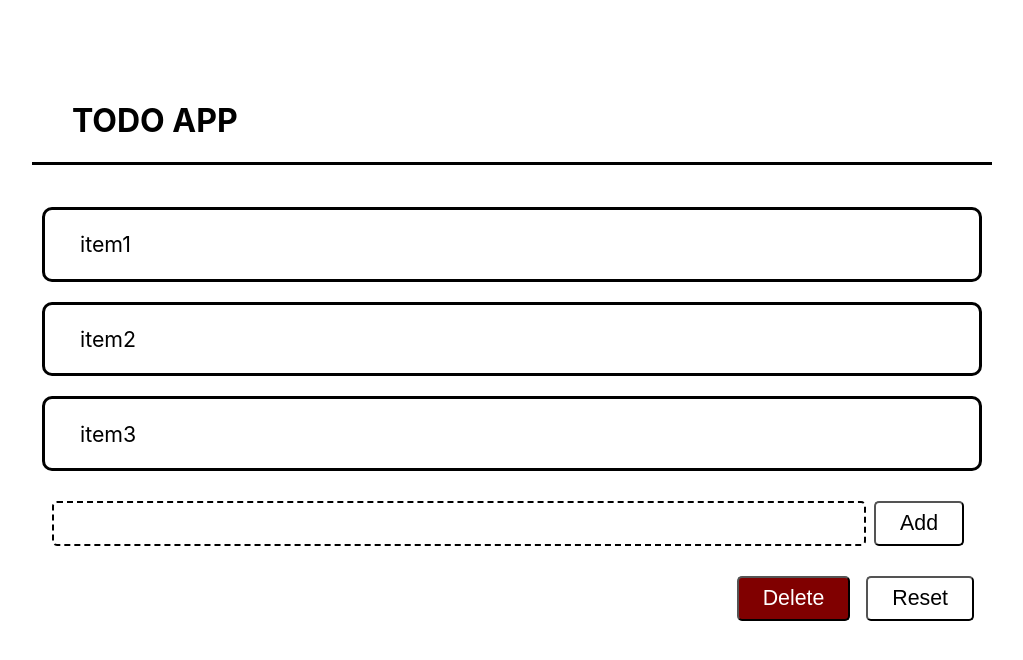
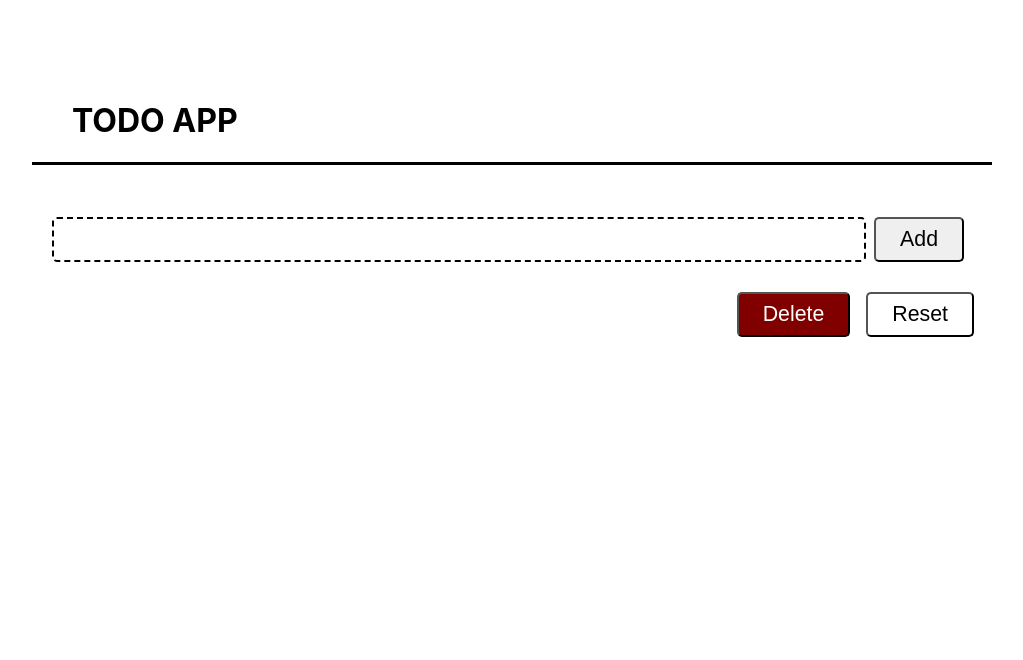
Before and after one commit to dreiki/todo-ts-1, a React (Vite) app: page / in a window 1280 px wide. Shown: the top 660 px of the page, without its empty margins (128-1151 px from the left). Built offline with nearby package versions, Linux system fonts and the light colour scheme.

Commit message:
naming convention fixes & no more sample data on start

```diff
--- a/src/Todo.css
+++ b/src/Todo.css
@@ -1,4 +1,4 @@
-.TodoContainer {
+.todo-container {
     display: flex;
     flex-direction: row;
     border: solid ;
@@ -7,47 +7,47 @@
     margin: 10px;
 }
 
-.InputContainer {
+.input-container {
     display: flex;
     flex-direction: row;
     padding: 10px;
     margin: 10px;
 }
 
-.ItemDesc {
+.item-description {
     padding-left: 10px;
     font-size: 16pt;
 }
 
-.Checked {
+.checked {
     text-decoration: line-through;
     color: white;
     text-decoration-color: white;
 
 }
 
-.Selected {
+.selected {
     background-color: black;
 }
 
-.Todo {
+.todo-app-container {
     display: flex;
     flex-direction:column;
     margin: 0 10rem;
     margin-top: 5rem;
 }
 
-.ButtonGroup {
+.button-group {
     display: flex;
     margin: 10px;
     justify-content: end;
 }
 
-.Normal {
+.normal-button {
     background-color: white;
 }
 
-.Deleter {
+.danger-button {
     background-color: maroon;
     color: white;
 }
@@ -64,7 +64,7 @@ button:active {
     color: white;
 }
 
-.InvisibleInput {
+.input-field {
     background-color: white;
     border-radius: 5px;
     border-style: dashed;
@@ -74,7 +74,7 @@ button:active {
     flex: auto;
 }
 
-.Header {
+.app-header {
     padding: 0 2.5rem;
     margin-bottom: 2rem;
     border-color: black;
--- a/src/Todo.tsx
+++ b/src/Todo.tsx
@@ -2,19 +2,19 @@ import { useEffect, useState } from 'react'
 import './Todo.css'
 
 function TodoItems(props) {
-    let checkedtoggle = (props.status) ? ["Checked","Selected"] : Array(2).fill("")
+    let checkedtoggle = (props.status) ? ["checked","selected"] : Array(2).fill("")
     return(
-        <div className={`TodoContainer ${checkedtoggle[1]}`} onClick={props.onClick}>
-            <p className={`ItemDesc ${checkedtoggle[0]}`}>{props.text}</p>
-        </div>
+            <div className={`todo-container ${checkedtoggle[1]}`} onClick={props.onClick}>
+                <p className={`item-description ${checkedtoggle[0]}`}>{props.text}</p>
+            </div>
     )
 }
 
 function TodoItemsInput(props) {
     return(
 
-        <div className={`InputContainer`}>
-            <input className="InvisibleInput" name="Input" value={props.value} onInput={props.onChange} onKeyDown={props.onKeyDown}></input>
+        <div className={`input-container`}>
+            <input className="input-field" name="Input" value={props.value} onInput={props.onChange} onKeyDown={props.onKeyDown}></input>
             <button className="Normal" onClick={props.onClick}>Add</button>
         </div>
     )
@@ -22,71 +22,71 @@ function TodoItemsInput(props) {
 
 function Todo() {
     // type DataFormat = {id:number,description:string,checked:boolean}
-    const originData = [
-        {id:1,description:"item1",checked:false},
-        {id:2,description:"item2",checked:false},
-        {id:3,description:"item3",checked:false},
-    ]
+    // const sampleData = [
+    //     {id:1,description:"item1",checked:false},
+    //     {id:2,description:"item2",checked:false},
+    //     {id:3,description:"item3",checked:false},
+    // ]
 
-    const [data,setData] = useState(originData)
+    const [data,setData] = useState([])
     const [input,setInput] = useState("")
 
 
-    function FlipCheck(...flipdata){
-        console.log(flipdata)
-        let temporaryFlipData=data
+    function flipCheck(...flipdata){
+        // console.log(flipdata)
+        let temporaryflipdata=data
         if (flipdata[0] === undefined) {
-            for (let i of temporaryFlipData) {
+            for (let i of temporaryflipdata) {
                 i.checked=false
             }
         } else {
-            temporaryFlipData[(flipdata[0]-1)].checked=flipdata[1]
+            temporaryflipdata[(flipdata[0]-1)].checked=flipdata[1]
         }
-        setData([...temporaryFlipData])
+        setData([...temporaryflipdata])
     }
 
-    function DeleteData(){
-        let temporaryFlipData=[]
+    function deleteData(){
+        let temporaryflipdata=[]
         let count=1
         for (let i of data) {
             if (i.checked === false) {
                 i.id = count
-                temporaryFlipData.push(i)
+                temporaryflipdata.push(i)
                 count++
             }
         }
-        console.log(temporaryFlipData)
-        setData([...temporaryFlipData])
+        // console.log(temporaryflipdata)
+        setData([...temporaryflipdata])
     }
 
-    function AddNewData(newdata){
+    function addNewData(newdata){
         if (newdata != "") {
-            let temporaryData=data
-            temporaryData.push({id:temporaryData.length+1,description:newdata,checked:false})
-            console.log(temporaryData)
-            setData([...temporaryData])
+            let temporarydata=data
+            temporarydata.push({id:temporarydata.length+1,description:newdata,checked:false})
+            // console.log(temporarydata)
+            setData([...temporarydata])
         }
     }
 
     let dataTodoComponent = []
     for (let i of data) {
-        dataTodoComponent.push(<TodoItems text={i.description} status={i.checked} onClick={()=>FlipCheck(i.id,!i.checked)}/>)
+        dataTodoComponent.push(<TodoItems key={i.id} text={i.description} status={i.checked} onClick={()=>flipCheck(i.id,!i.checked)}/>)
     }
 
     return(
-        <div className='Todo'>
-            <div className="Header">
+        <div className='todo-app-container'>
+            <div className="app-header">
                 <h1>TODO APP</h1>
             </div>
             {dataTodoComponent}
             <TodoItemsInput
-            onClick={()=>AddNewData(input)}
+            onClick={()=>addNewData(input)}
             onChange={(e)=>setInput(e.target.value)}
-            onKeyDown={(e)=>{if(e.key === 'Enter') {AddNewData(input)}}}
+            onKeyDown={(e)=>{if(e.key === 'Enter') {addNewData(input)}}}
             />
-            <div className='ButtonGroup'>
-                <button className="Deleter" onClick={()=>DeleteData()}>Delete</button>
-                <button className="Normal" onClick={()=>FlipCheck(undefined)}>Reset</button>
+            <div className='button-group'>
+                <button className="danger-button" onClick={()=>deleteData()}>Delete</button>
+                <button className="normal-button" onClick={()=>flipCheck(undefined)}>Reset</button>
             </div>
         </div>
     )
--- a/src/main.tsx
+++ b/src/main.tsx
@@ -1,7 +1,7 @@
 import React from 'react'
 import ReactDOM from 'react-dom/client'
 import Todo from './Todo'
-import App from './App'
+// import App from './App'
 import './index.css'
 
 ReactDOM.createRoot(document.getElementById('root')!).render(
```
